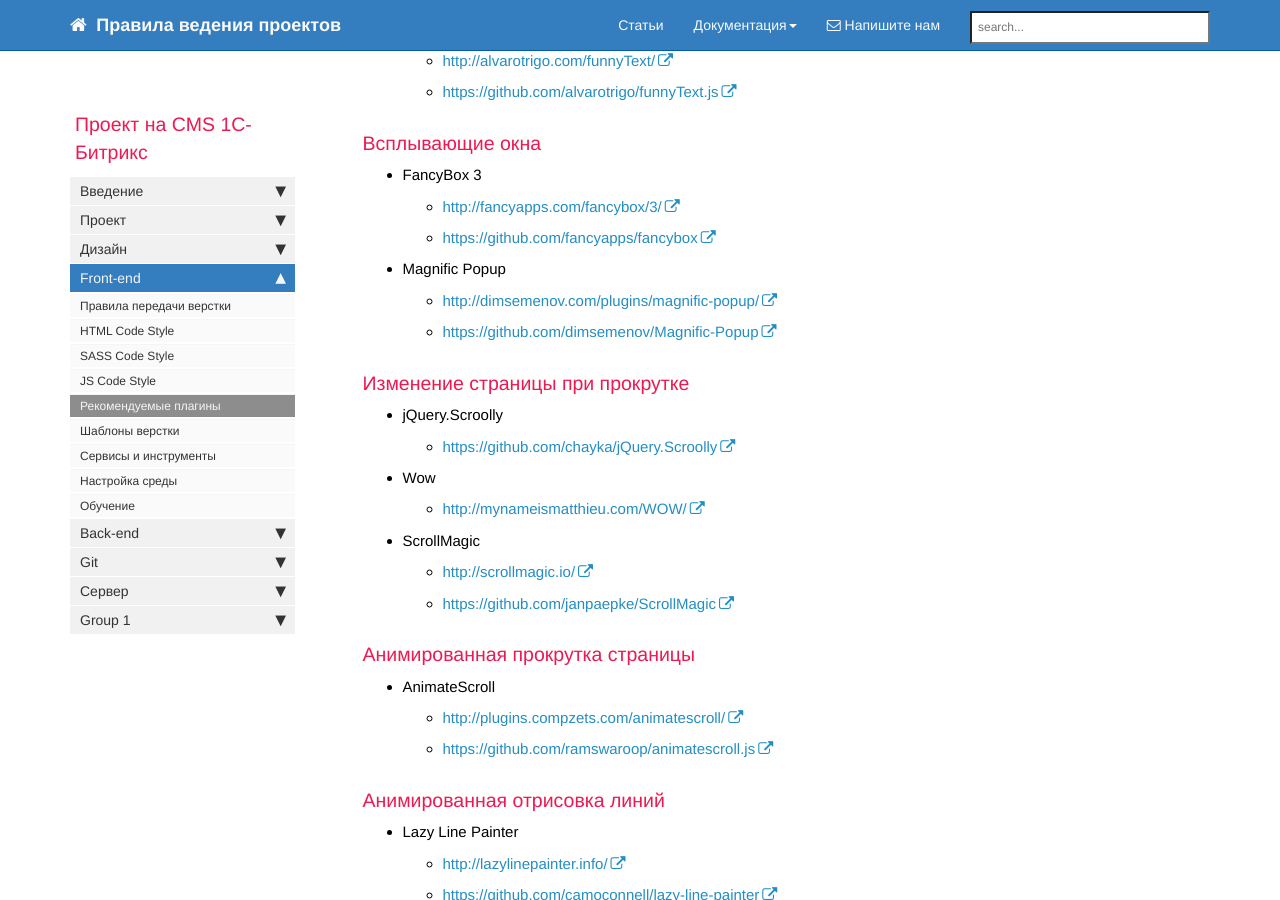
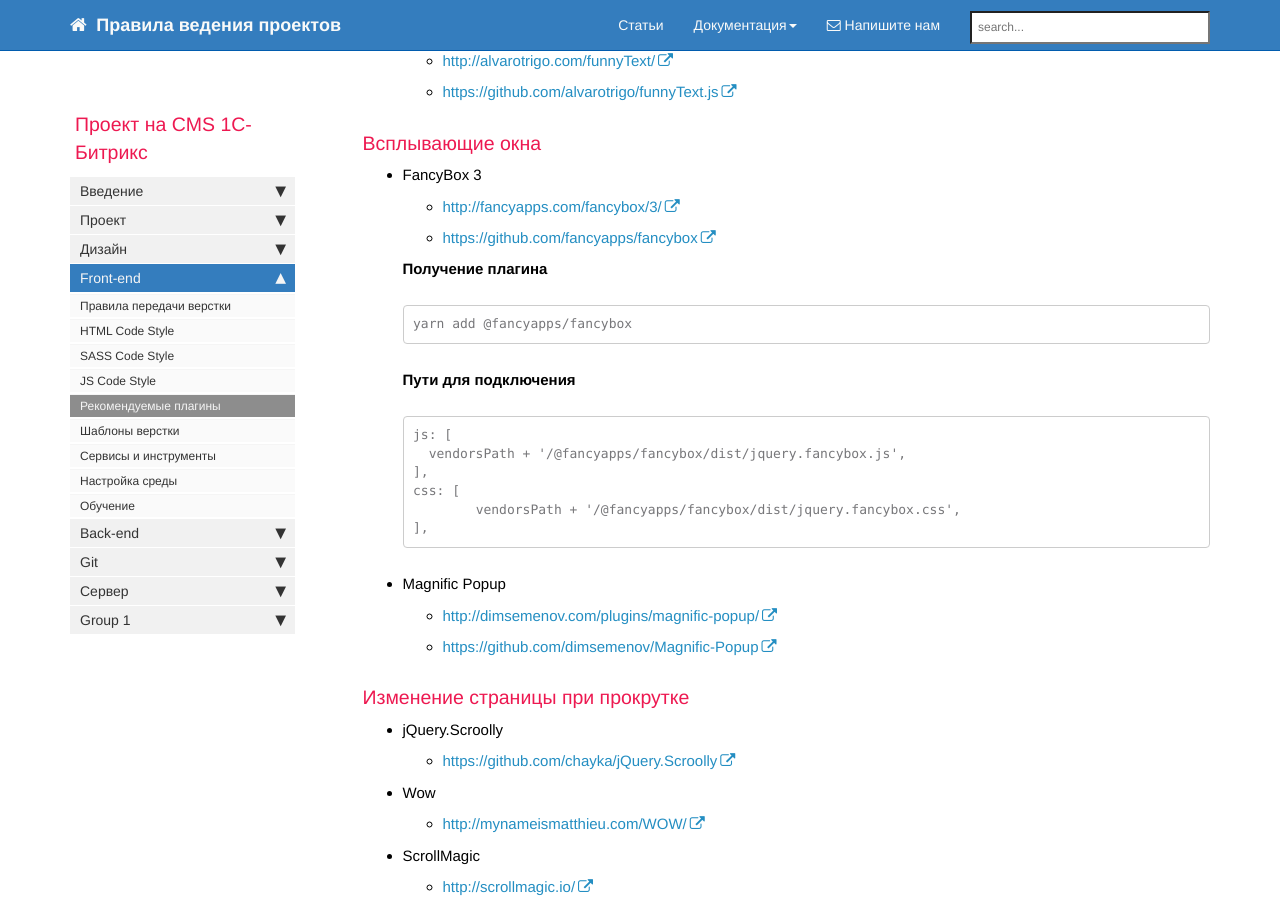
Before and after one commit to gdecider/gdecider.github.io, a Jekyll site: the page built from pages/bx/bx_front-recomend-plugins.md, in a window 1280 px wide and 900 px high, scrolled down 2080 px. Built offline with Jekyll 4.4.1, drawn with Linux system fonts in a browser that asks for light colours; nearby versions of some CDN libraries; comment, search, counter and statistics services are not loaded.

Commit message:
Update bx_front-recomend-plugins.md

````diff
--- a/pages/bx/bx_front-recomend-plugins.md
+++ b/pages/bx/bx_front-recomend-plugins.md
@@ -129,6 +129,23 @@
   * [http://fancyapps.com/fancybox/3/](http://fancyapps.com/fancybox/3/)
 
   * [https://github.com/fancyapps/fancybox](https://github.com/fancyapps/fancybox)
+
+  **Получение плагина**
+
+  ```bash
+  yarn add @fancyapps/fancybox
+  ```
+
+  **Пути для подключения**
+
+  ```
+  js: [
+	vendorsPath + '/@fancyapps/fancybox/dist/jquery.fancybox.js',
+  ],
+  css: [
+  	vendorsPath + '/@fancyapps/fancybox/dist/jquery.fancybox.css',
+  ],
+  ```
 
 * Magnific Popup
 
````
